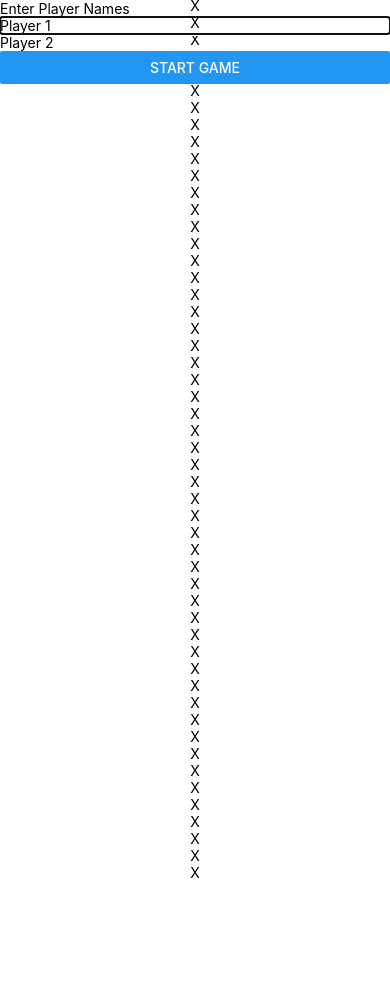
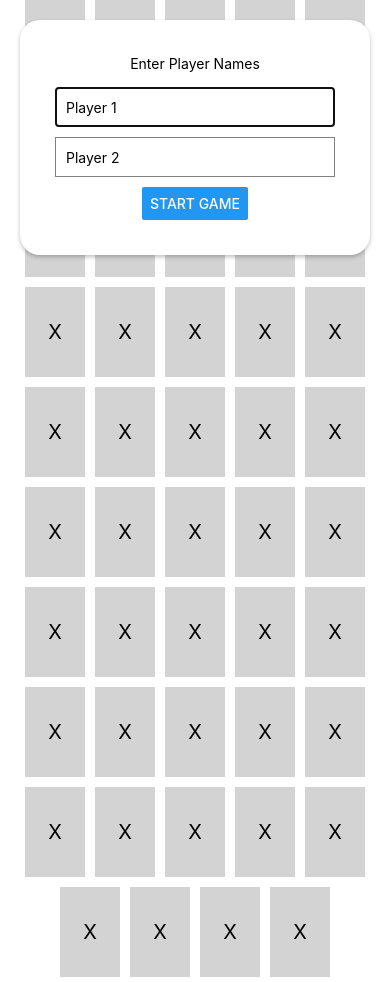
Before and after one commit to Ashleymonamo/Memory-Game, a React Native app: screen / in a window 390 px wide. Before the commit the page ends 881 px from the top, so only its background shows below. Built offline with nearby package versions, Linux system fonts and the light colour scheme.

Commit message:
CSS styling

```diff
--- a/App.js
+++ b/App.js
@@ -137,4 +137,52 @@ const styles = StyleSheet.create({
     alignItems: 'center',
     justifyContent: 'center',
   },
+  modalView: {
+    margin: 20,
+    backgroundColor: 'white',
+    borderRadius: 20,
+    padding: 35,
+    alignItems: 'center',
+    shadowColor: '#000',
+    shadowOffset: {
+      width: 0,
+      height: 2,
+    },
+    shadowOpacity: 0.25,
+    shadowRadius: 4,
+    elevation: 5,
+  },
+  modalText: {
+    marginBottom: 15,
+    textAlign: 'center',
+  },
+  input: {
+    height: 40,
+    width: '100%',
+    marginBottom: 10,
+    borderColor: 'gray',
+    borderWidth: 1,
+    paddingHorizontal: 10,
+  },
+  cardsContainer: {
+    flexDirection: 'row',
+    flexWrap: 'wrap',
+    justifyContent: 'center',
+    marginTop: 20,
+  },
+  card: {
+    width: 60,
+    height: 90,
+    backgroundColor: 'lightgray',
+    margin: 5,
+    justifyContent: 'center',
+    alignItems: 'center',
+  },
+  cardText: {
+    fontSize: 20,
+  },
+  scoreText: {
+    fontSize: 18,
+    marginBottom: 10,
+  },
 });
```
